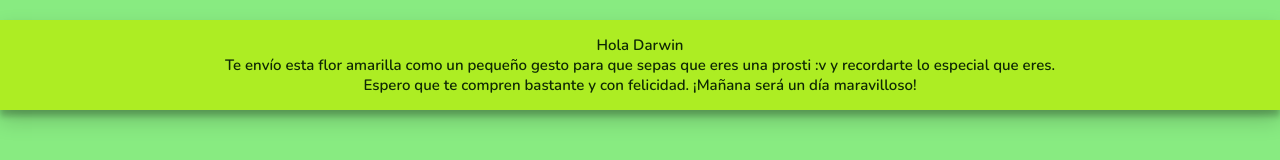
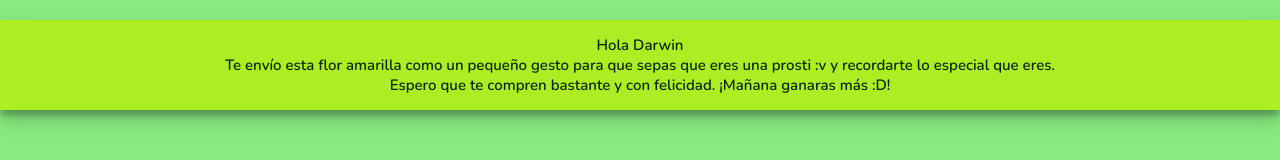
Before and after one commit to MrSantiagods39/Flor-Amarilla, a plain HTML site: page index.html in a window 1280 px wide. Shown: the top 160 px of the page. Drawn offline with nearby package versions, Linux system fonts and the light colour scheme.

Commit message:
Update index.html

```diff
--- a/index.html
+++ b/index.html
@@ -117,7 +117,7 @@
 </head>
 <body>
     <div class="back">
-        <div class="bday">Hola Darwin <br>Te envío esta flor amarilla como un pequeño gesto para que sepas que eres una prosti :v y recordarte lo especial que eres.<br> Espero que te compren bastante y con felicidad. ¡Mañana será un día maravilloso!</div>
+        <div class="bday">Hola Darwin <br>Te envío esta flor amarilla como un pequeño gesto para que sepas que eres una prosti :v y recordarte lo especial que eres.<br> Espero que te compren bastante y con felicidad. ¡Mañana ganaras más :D!</div>
 
         <div class="elements">
             <div class="heart"></div>
```
